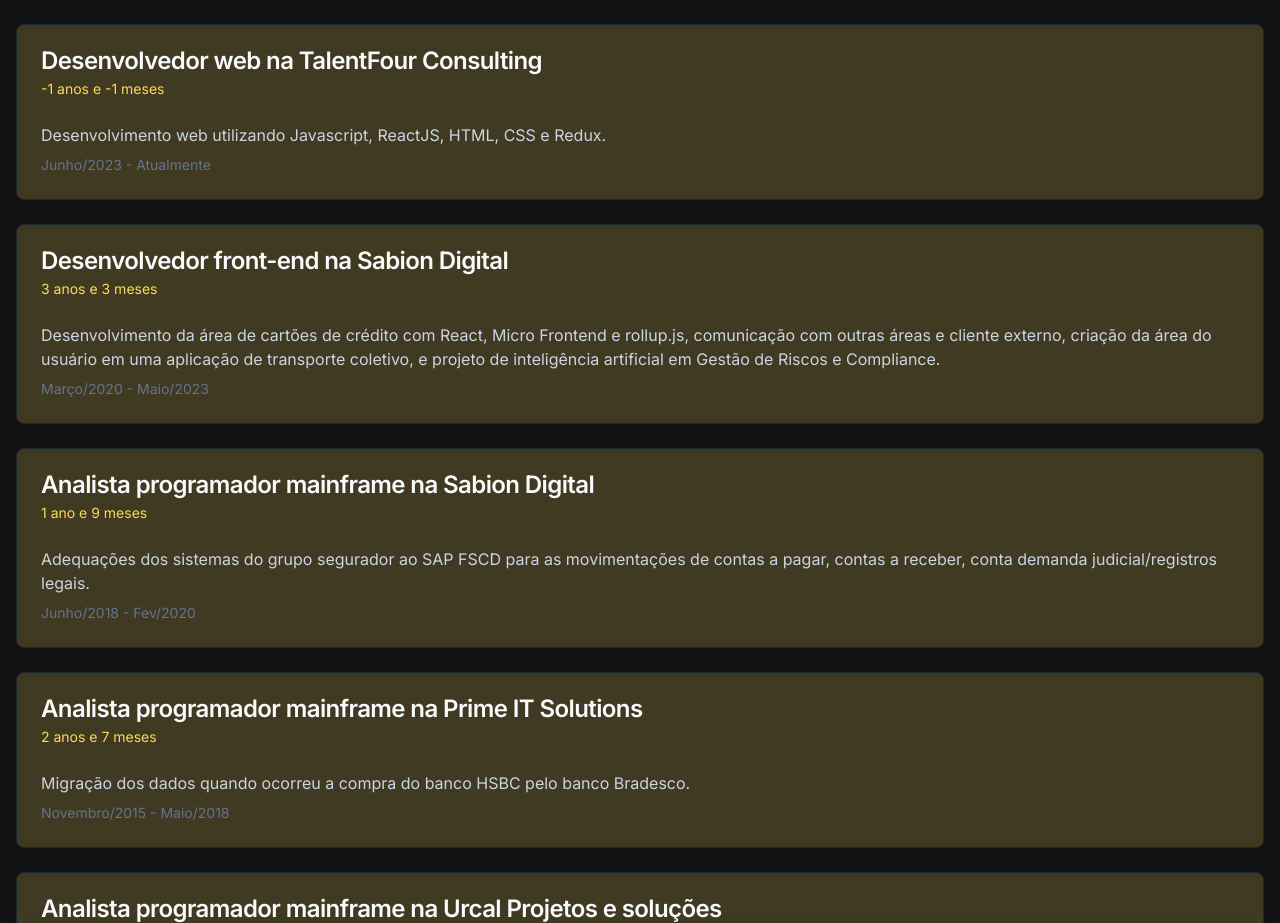
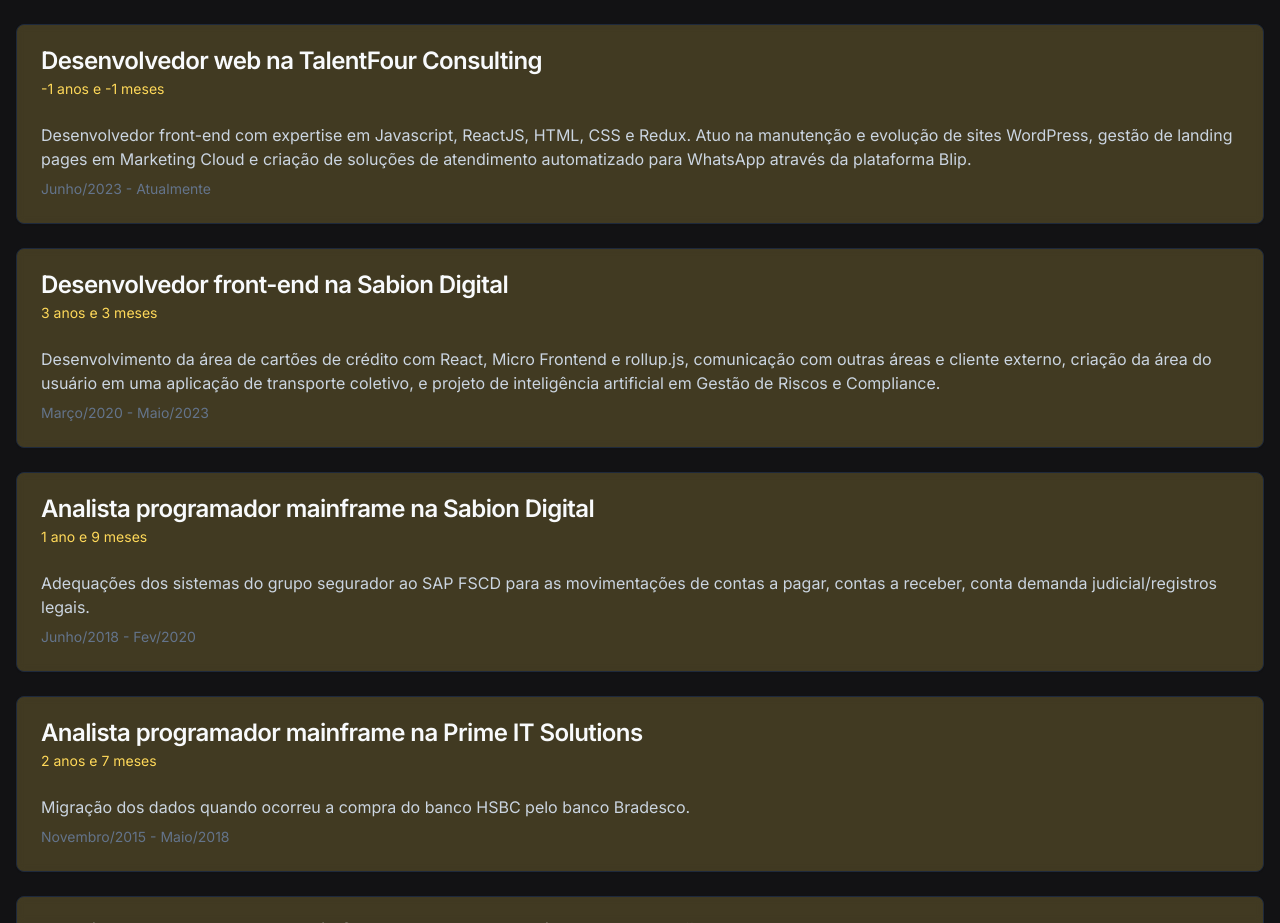
Before and after one commit to davi-montalvao/portfolio, a Next.js app: page / in a window 1280 px wide. Shown: the part 2800-3723 px from the top of the page. Built offline with nearby package versions, Linux system fonts and the light colour scheme.

Commit message:
feat: description last job

```diff
--- a/src/components/career/page.tsx
+++ b/src/components/career/page.tsx
@@ -23,7 +23,7 @@
   {
     id: 1,
     title: `Desenvolvedor web na TalentFour Consulting`,
-    description: `Desenvolvimento web utilizando Javascript, ReactJS, HTML, CSS e Redux.`,
+    description: `Desenvolvedor front-end com expertise em Javascript, ReactJS, HTML, CSS e Redux. Atuo na manutenção e evolução de sites WordPress, gestão de landing pages em Marketing Cloud e criação de soluções de atendimento automatizado para WhatsApp através da plataforma Blip.`,
     time: calculateTimeDifference(6, 2023), // Junho/2023
     totalTime: 'Junho/2023 - Atualmente'
   },
```
